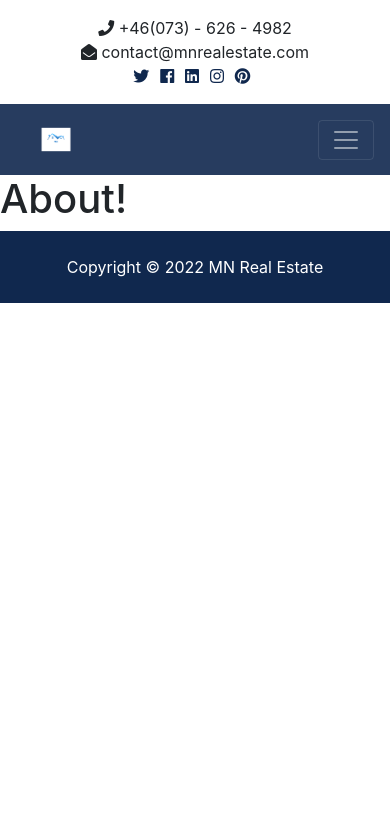
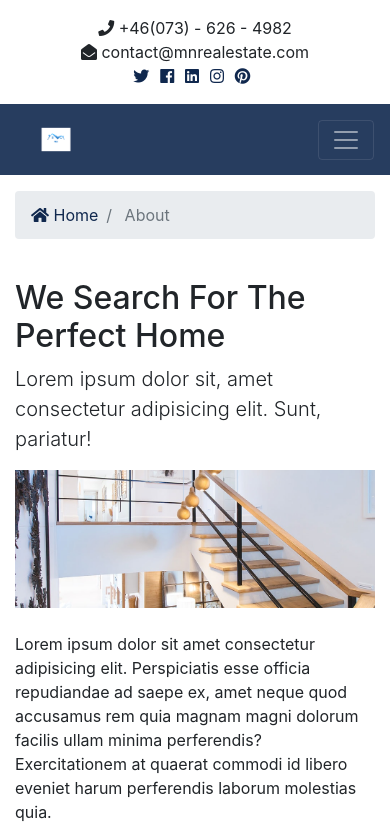
Before and after one commit to Mustafanaji0413/real-estate, a Django app: page /about in a window 390 px wide. Shown: the top 838 px of the page. Before the commit the page ends 303 px from the top, so only its background shows below. Run offline with Django 3.2, Linux system fonts and the light colour scheme; some libraries are stand-ins or nearby versions.

Commit message:
Add styling to the about page and image

```diff
--- a/templates/pages/about.html
+++ b/templates/pages/about.html
@@ -1,7 +1,97 @@
 {% extends 'base.html' %}
 
+{% load static %}
+
 {% block content %}
+<!-- Breadcrumb -->
+<section id="bc" class="mt-3">
+    <div class="container">
+      <nav aria-label="breadcrumb">
+        <ol class="breadcrumb">
+          <li class="breadcrumb-item">
+            <a href="index.html">
+              <i class="fas fa-home"></i> Home</a>
+          </li>
+          <li class="breadcrumb-item active"> About</li>
+        </ol>
+      </nav>
+    </div>
+  </section>
 
-<h1>About!</h1>
+  <section id="about" class="py-4">
+    <div class="container">
+      <div class="row">
+        <div class="col-md-8">
+          <h2>We Search For The Perfect Home</h2>
+          <p class="lead">Lorem ipsum dolor sit, amet consectetur adipisicing elit. Sunt, pariatur!</p>
+          <img src="{% static 'media/about.jpg' %}" alt="">
+          <p class="mt-4">Lorem ipsum dolor sit amet consectetur adipisicing elit. Perspiciatis esse officia repudiandae ad saepe ex, amet
+            neque quod accusamus rem quia magnam magni dolorum facilis ullam minima perferendis? Exercitationem at quaerat
+            commodi id libero eveniet harum perferendis laborum molestias quia.</p>
+        </div>
+        <div class="col-md-4">
+          <div class="card">
+            <img class="card-img-top" src="assets/img/realtors/kyle.jpg" alt="Seller of the month">
+            <div class="card-body">
+              <h5 class="card-title">Seller Of The Month</h5>
+              <h6 class="text-secondary">Mustafa Naji</h6>
+              <p class="card-text">Lorem ipsum dolor sit amet consectetur adipisicing elit. Omnis nesciunt amet, illo itaque similique repellat.
+                content.
+              </p>
+            </div>
+          </div>
+        </div>
+      </div>
+    </div>
+  </section>
 
+  <!-- Work -->
+  <section id="work" class="bg-dark text-white text-center">
+    <h2 class="display-4">We Work For You</h2>
+    <h4>Lorem ipsum dolor sit amet consectetur adipisicing elit. Autem velit aperiam, unde aliquid at similique!</h4>
+    <hr>
+    <a href="listings.html" class="btn btn-secondary text-white btn-lg">View Our Featured Listings</a>
+  </section>
+
+  <!-- Team -->
+  <section id="team" class="py-5">
+    <div class="container">
+      <h2 class="text-center">Our Team</h2>
+      <div class="row text-center">
+        <div class="col-md-4">
+          <img src="assets/img/realtors/kyle.jpg" alt="" class="rounded-circle mb-3">
+          <h4>Abed Hussni</h4>
+          <p class="text-success">
+            <i class="fas fa-award text-success mb-3"></i> Realtor</p>
+          <hr>
+          <p>
+            <i class="fas fa-phone"></i> (555)-555-5555</p>
+          <p>
+            <i class="fas fa-envelope-open"></i> MN@btrealestate.co</p>
+        </div>
+
+        <div class="col-md-4">
+          <img src="assets/img/realtors/mark.jpg" alt="" class="rounded-circle mb-3">
+          <h4>Ghada Azzam</h4>
+          <p class="text-success">Realtor</p>
+          <hr>
+          <p>
+            <i class="fas fa-phone"></i> (444)-444-4444</p>
+          <p>
+            <i class="fas fa-envelope-open"></i> MN@btrealestate.co</p>
+        </div>
+
+        <div class="col-md-4">
+          <img src="assets/img/realtors/jenny.jpg" alt="" class="rounded-circle mb-3">
+          <h4>Ibrahim Naji</h4>
+          <p class="text-success">Realtor</p>
+          <hr>
+          <p>
+            <i class="fas fa-phone"></i> (333)-333-3333</p>
+          <p>
+            <i class="fas fa-envelope-open"></i> MN@btrealestate.co</p>
+        </div>
+      </div>
+    </div>
+  </section>
 {% endblock %}
```
